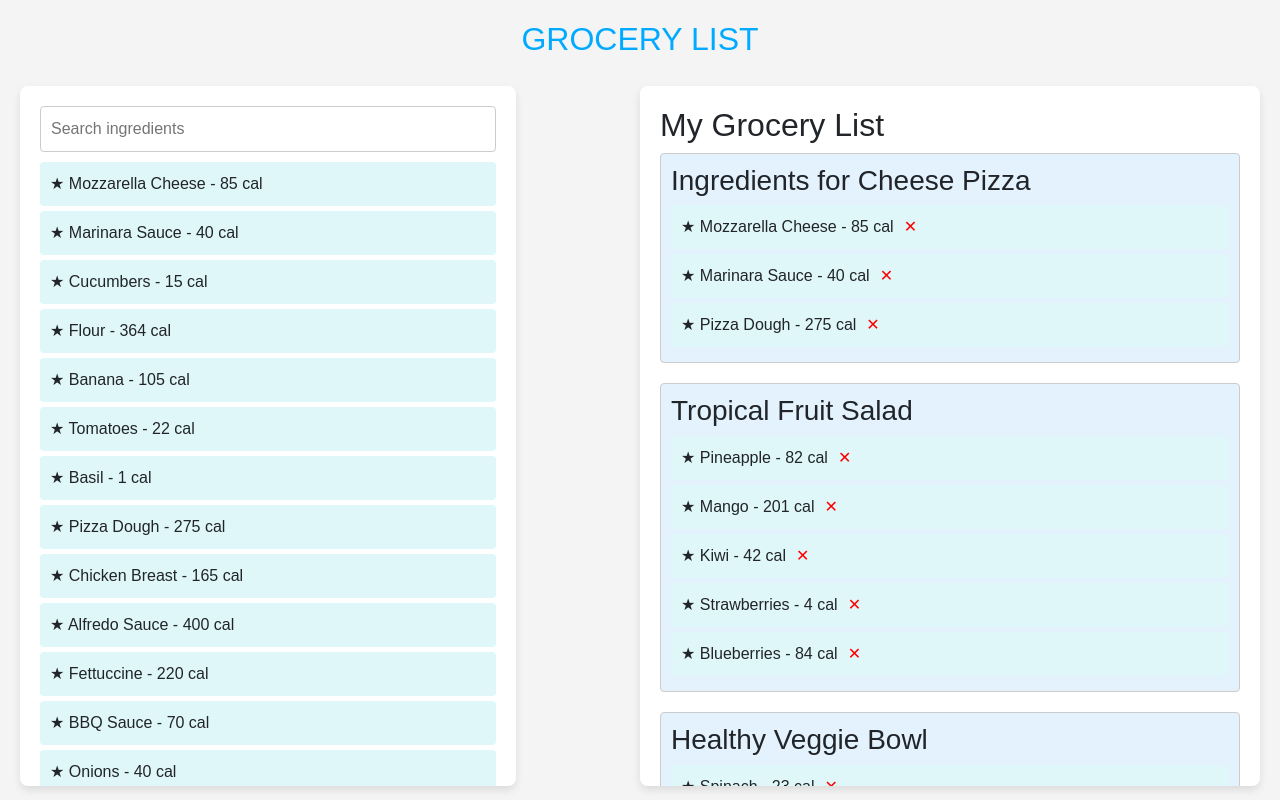
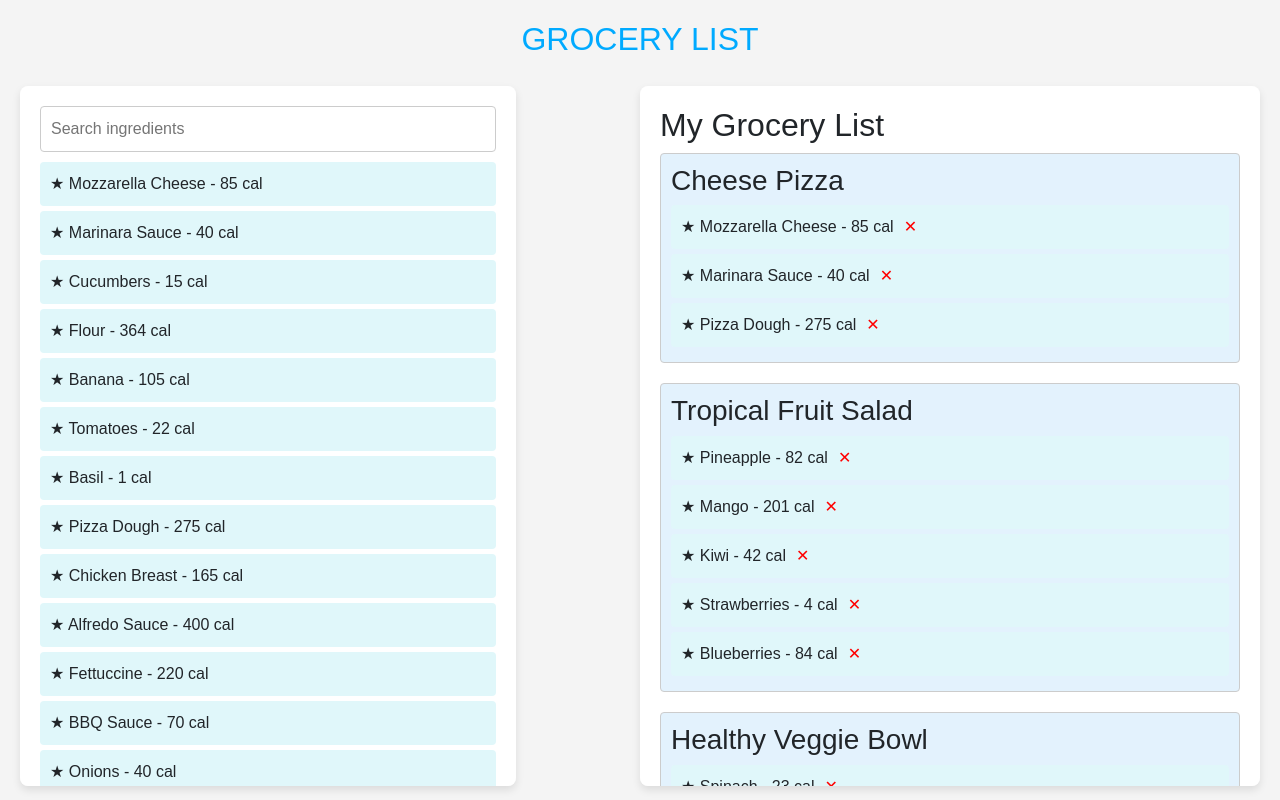
Before and after one commit to LiamSeriff/Max-Meal, a React (Vite) app in the folder Frontend/: page /grocery-list in a window 1280 px wide. Built offline with nearby package versions, Linux system fonts and the light colour scheme.

Commit message:
Update GroceryList.tsx

```diff
--- a/Frontend/src/pages/GroceryList/GroceryList.tsx
+++ b/Frontend/src/pages/GroceryList/GroceryList.tsx
@@ -207,7 +207,7 @@ const GroceryList = () => {
 
   const initialGroceryList = [
     {
-      title: "Ingredients for Cheese Pizza",
+      title: "Cheese Pizza",
       items: [
         { name: "Mozzarella Cheese", calories: 85 },
         { name: "Marinara Sauce", calories: 40 },
```
